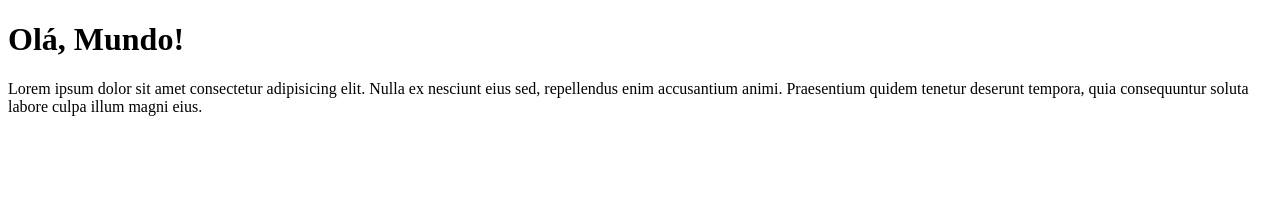
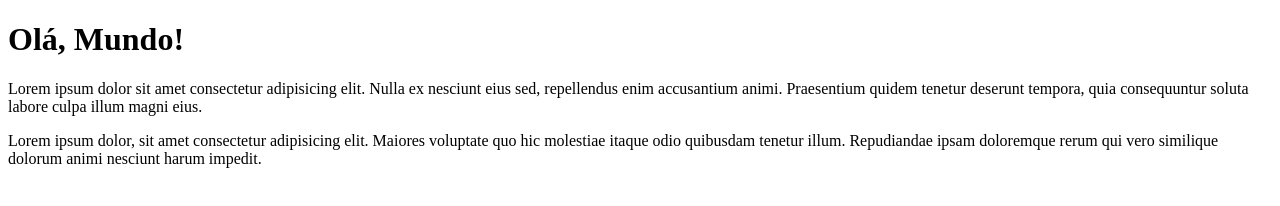
Before and after one commit to viniciusmb17/Ola-Mundo, a plain HTML site: page site-exemplo/index.html in a window 1280 px wide. Drawn offline with Linux system fonts and the light colour scheme.

Commit message:
adicionei um parágrafo

```diff
--- a/site-exemplo/index.html
+++ b/site-exemplo/index.html
@@ -8,5 +8,6 @@
 <body>
     <h1>Olá, Mundo!</h1>
     <p>Lorem ipsum dolor sit amet consectetur adipisicing elit. Nulla ex nesciunt eius sed, repellendus enim accusantium animi. Praesentium quidem tenetur deserunt tempora, quia consequuntur soluta labore culpa illum magni eius.</p>
+    <p>Lorem ipsum dolor, sit amet consectetur adipisicing elit. Maiores voluptate quo hic molestiae itaque odio quibusdam tenetur illum. Repudiandae ipsam doloremque rerum qui vero similique dolorum animi nesciunt harum impedit.</p>
 </body>
 </html>
```
